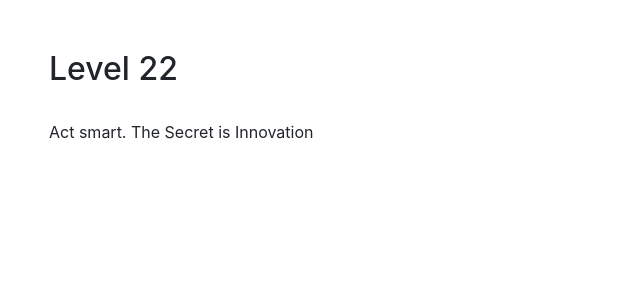
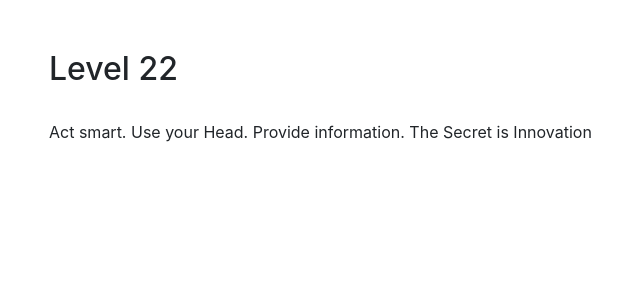
Before and after one commit to dimstergiou/trustly_ctf_target, a Django app: page /level22 in a window 1280 px wide. Shown: the top 300 px of the page, without its empty margins (71-711 px from the left). Run offline with Django 3.2, Linux system fonts and the light colour scheme; some libraries are stand-ins or nearby versions.

Commit message:
Improved Level22

```diff
--- a/templates/levels/l22.html
+++ b/templates/levels/l22.html
@@ -4,6 +4,6 @@
 
     <h2>Level {{ level }}</h2>
     <br/>
-    <p>Act smart. The Secret is Innovation
+    <p>Act smart. Use your Head. Provide information. The Secret is Innovation
     </p>
 {% endblock %}
```
